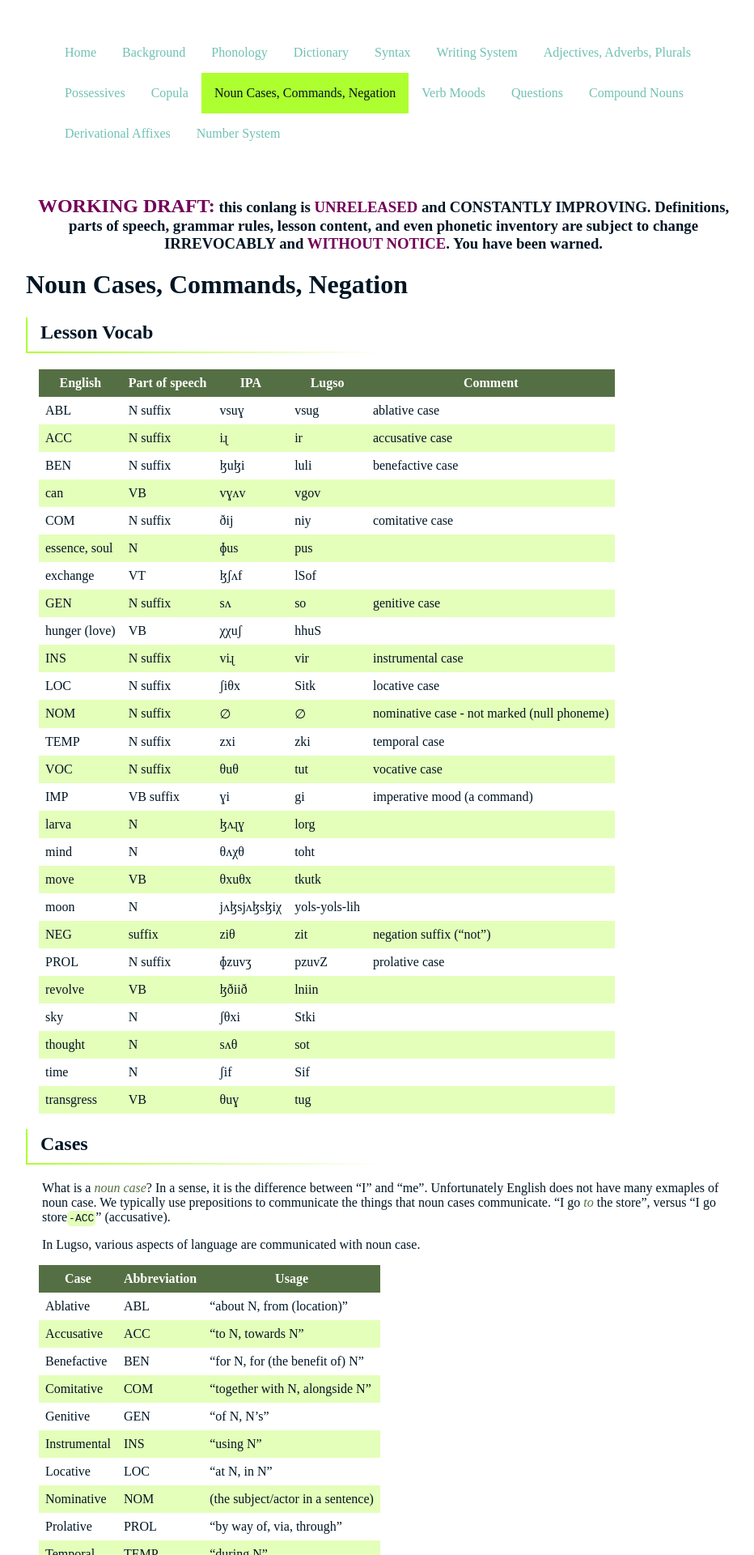
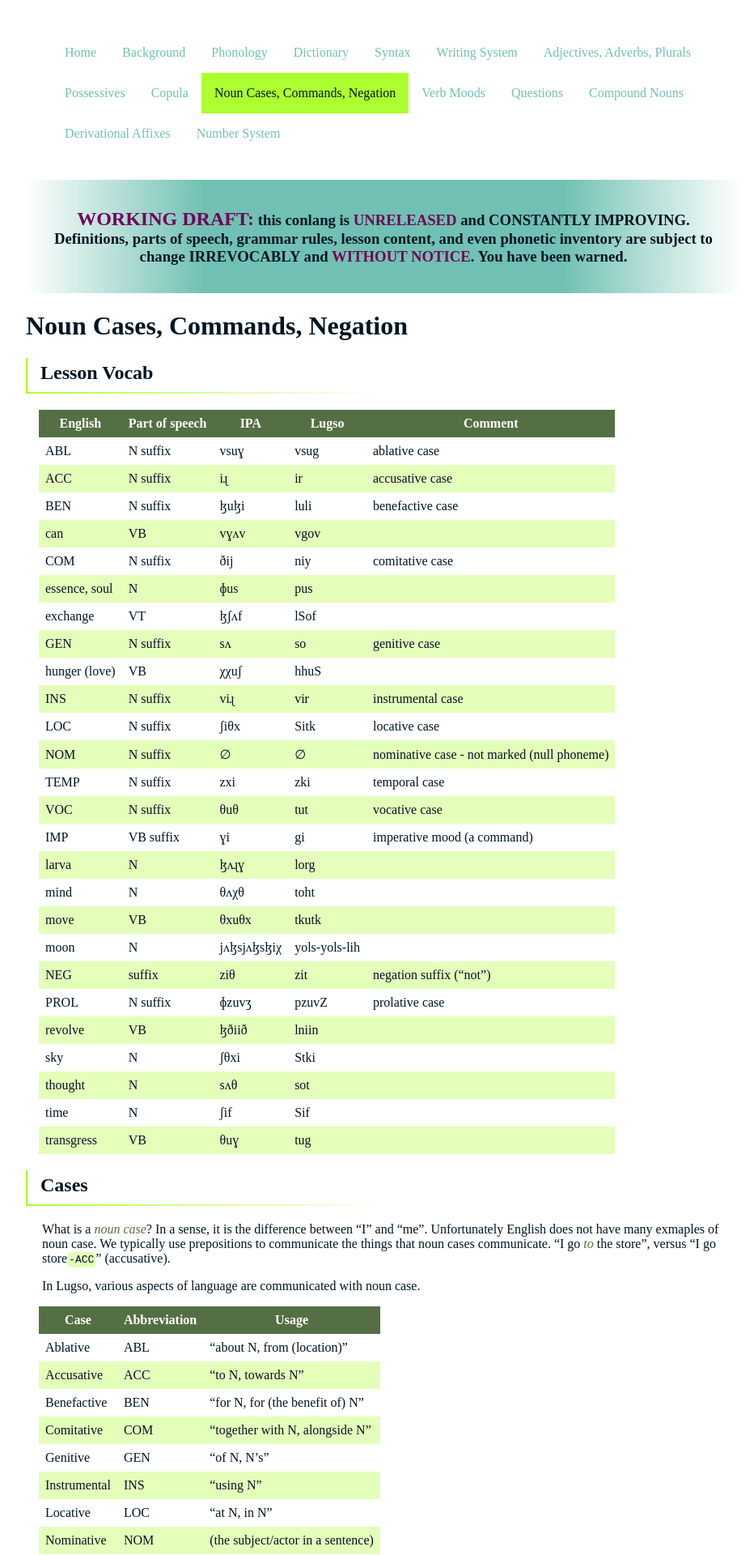
Before and after one commit to 0x70b1a5/lugso, a Jekyll site: the page built from 061_noun-cases-commands-negation.md, in a window 1280 px wide. Shown: the top 1920 px of the page at 81% size, without its empty margins (166-1098 px from the left). Built offline with Jekyll 4.4.1, drawn with Linux system fonts in a browser that asks for light colours.

Commit message:
remove hrs and style notices

```diff
--- a/assets/style.scss
+++ b/assets/style.scss
@@ -58,6 +58,8 @@ html {
 
     .notices {
         text-align:center;
+        background-image: linear-gradient(90deg,transparent,$turq,$turq,$turq,transparent);
+        padding:1em;
     }
 
     a {
@@ -108,7 +110,6 @@ html {
 
     hr {
        width: 1em;
-       margin: 2em 0;
     }
 
     .content {
```
Also changed, not shown: 061_noun-cases-commands-negation.md (+0 -18 lines).
